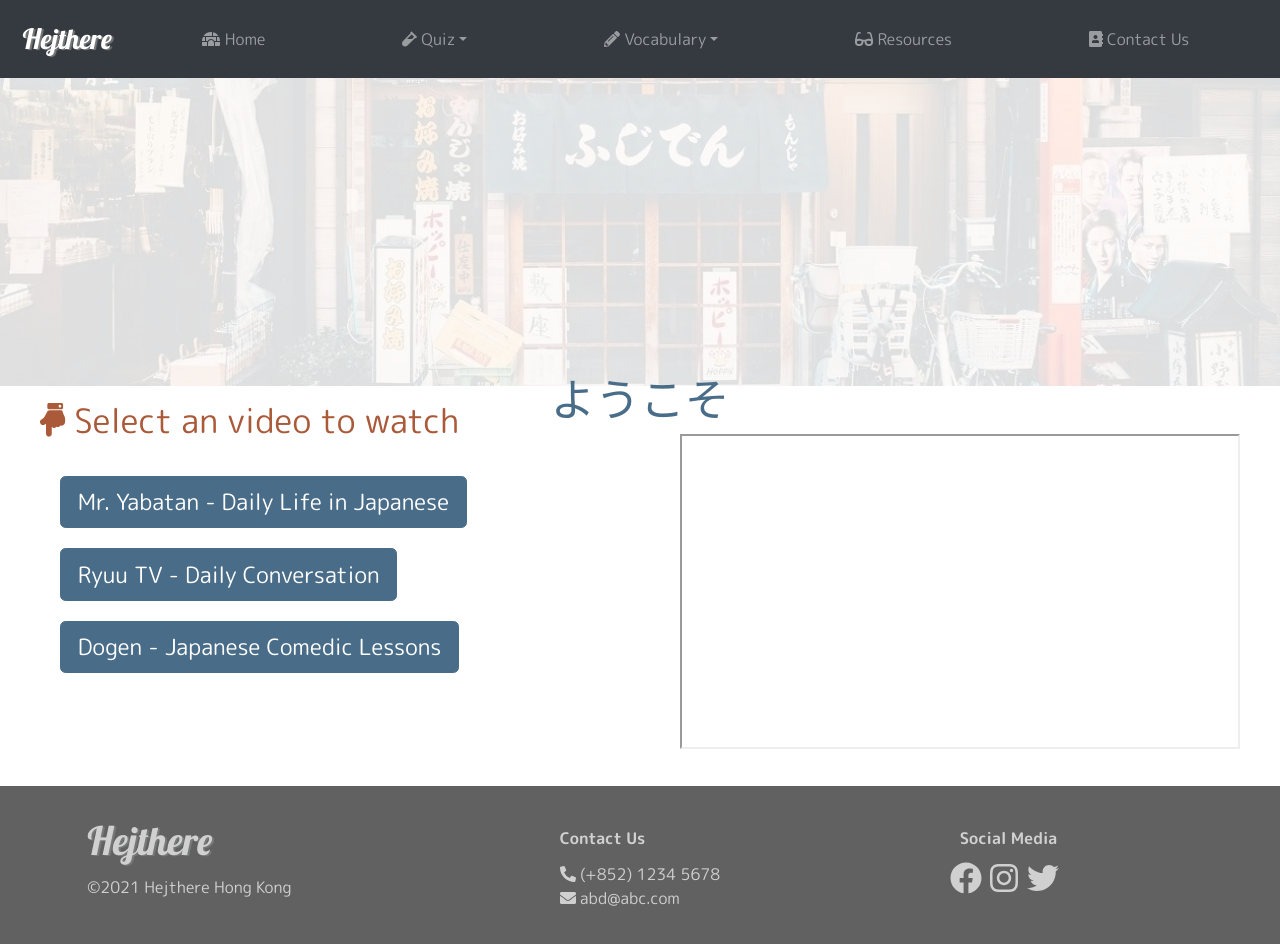
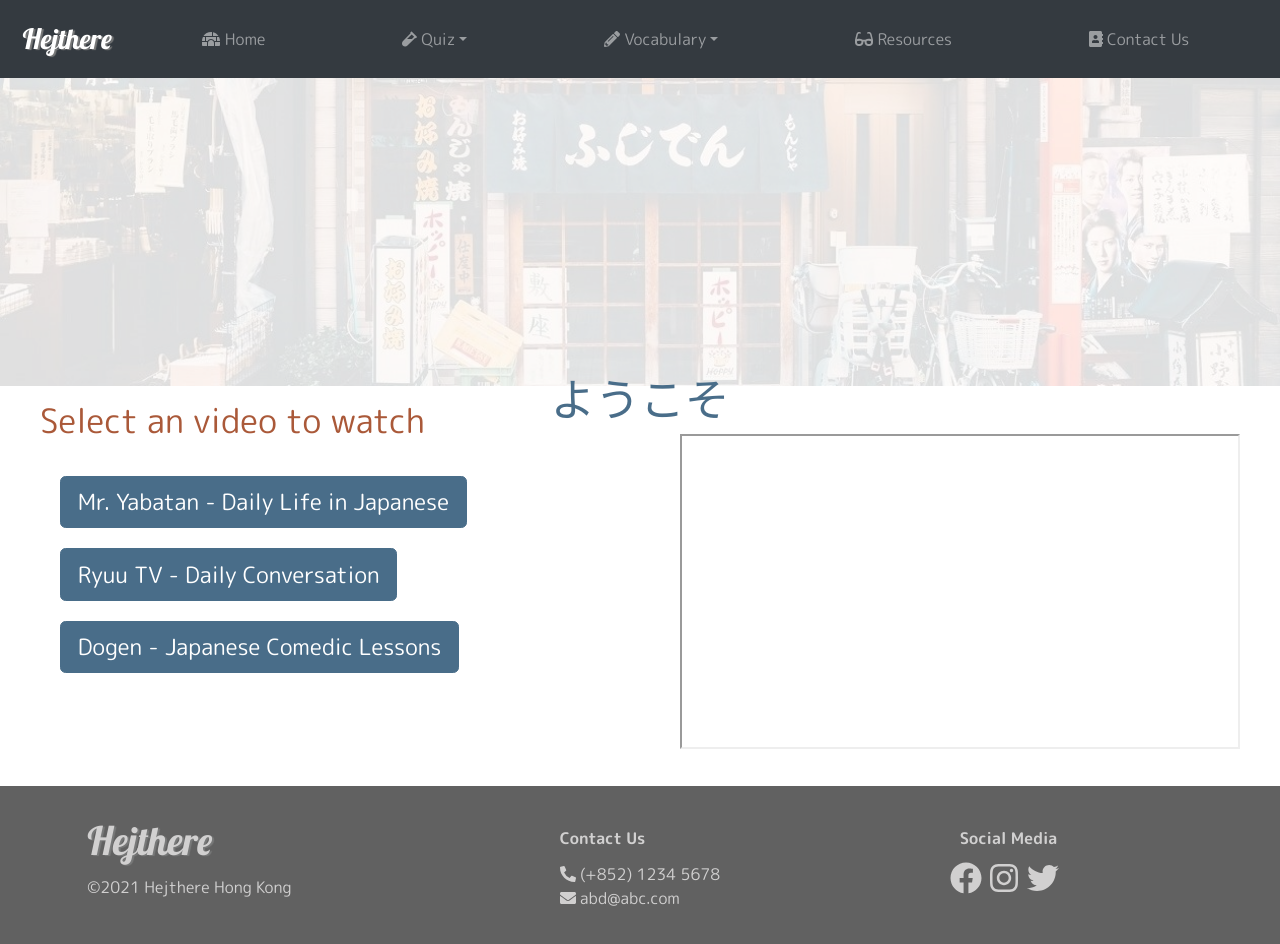
Before and after one commit to hejthere/jpisfun, a React (Create React App) app: page /resources in a window 1280 px wide. Shown: the top 944 px of the page. Built offline with nearby package versions, Linux system fonts and the light colour scheme.

Commit message:
drycode5

```diff
--- a/package.json
+++ b/package.json
@@ -3,10 +3,6 @@
     "version": "0.1.0",
     "private": true,
     "dependencies": {
-        "@fortawesome/fontawesome-svg-core": "^1.2.32",
-        "@fortawesome/free-brands-svg-icons": "^5.15.2",
-        "@fortawesome/free-solid-svg-icons": "^5.15.1",
-        "@fortawesome/react-fontawesome": "^0.1.13",
         "@testing-library/jest-dom": "^5.11.6",
         "@testing-library/react": "^11.2.2",
         "@testing-library/user-event": "^12.2.2",
--- a/src/component/Resources/OtherResources.js
+++ b/src/component/Resources/OtherResources.js
@@ -8,8 +8,8 @@ import Col from 'react-bootstrap/Col';
 
 
 import './OtherResources.css'
-import { FontAwesomeIcon } from '@fortawesome/react-fontawesome';
-import { faHandPointDown } from '@fortawesome/free-solid-svg-icons';
+// import { FontAwesomeIcon } from '@fortawesome/react-fontawesome';
+// import { faHandPointDown } from '@fortawesome/free-solid-svg-icons';
 
 
 const OtherResources = () => {
@@ -49,7 +49,8 @@ const OtherResources = () => {
             <Row fluid="true" xs={1} sm={1} md={2}>
                 <Col>
                     <div className='introductionResource'>
-                        <FontAwesomeIcon icon={faHandPointDown} /> Select an video to watch</div>
+                        {/* <FontAwesomeIcon icon={faHandPointDown} />  */}
+                        Select an video to watch</div>
                     <div className='video-button-container'>
                         {playButton}
                     </div>
```
Also changed, not shown: 1 other file (tests, documents, lock files or other folders).
